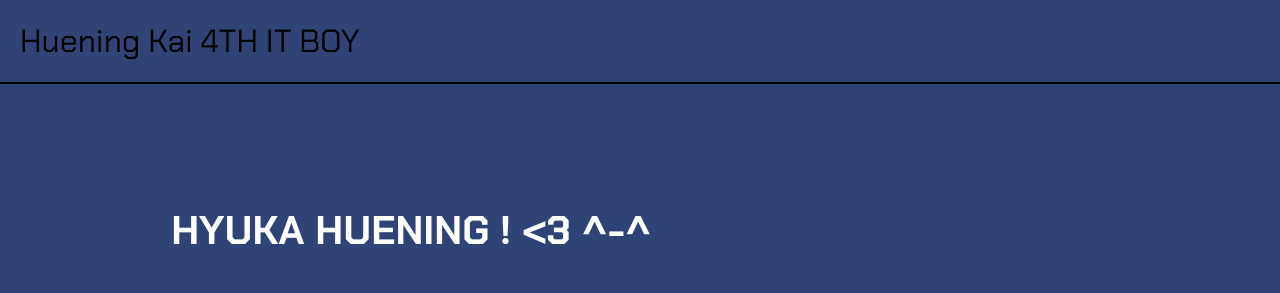
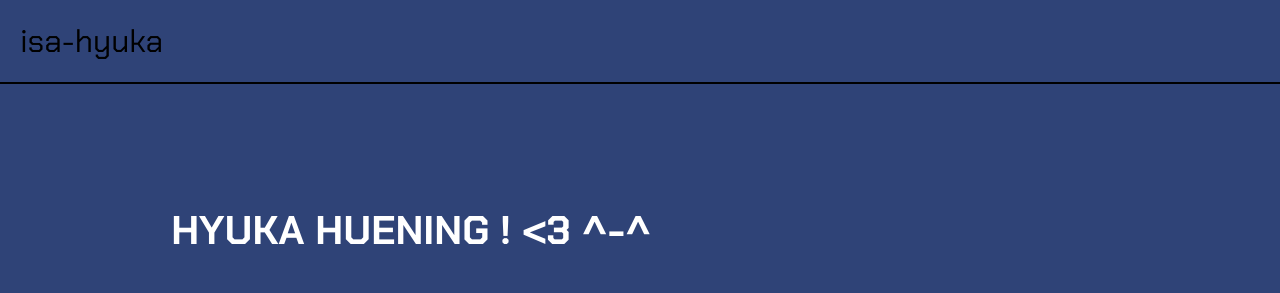
Before and after one commit to hueningkaikamal/isa-hyuka, a plain HTML site: page index.html in a window 1280 px wide. Shown: the top 293 px of the page. Drawn offline with Linux system fonts and the light colour scheme.

Commit message:
Add files via upload

```diff
--- a/index.html
+++ b/index.html
@@ -10,11 +10,11 @@
     href="https://fonts.googleapis.com/css2?family=Chakra+Petch:ital,wght@0,300;0,400;0,500;0,600;0,700;1,300;1,400;1,500;1,600;1,700&display=swap"
     rel="stylesheet"
   />
-    <title>Huening Kai 4TH IT BOY</title>
+    <title>isa-hyuka</title>
 </head>
 
 <body>
-    <header>Huening Kai 4TH IT BOY</header>
+    <header>isa-hyuka</header>
     <section class="chamada">
         <div class="chamada-texto">
 
```
